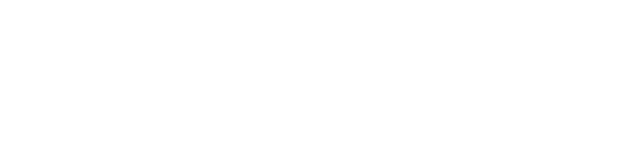
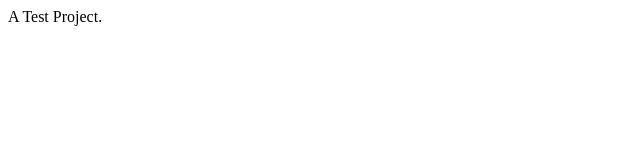
Before and after one commit to aryaprabawa/test, a plain HTML site: page index.html in a window 1280 px wide. Shown: the whole page, without its empty margins (0-640 px from the left). Drawn offline with Linux system fonts and the light colour scheme.

Commit message:
third commit

```diff
--- a/index.html
+++ b/index.html
@@ -3,5 +3,6 @@
 	<title>This Is A Test Project.</title>
 </head>
 <body>
+	A Test Project.
 </body>
 </html>
```
